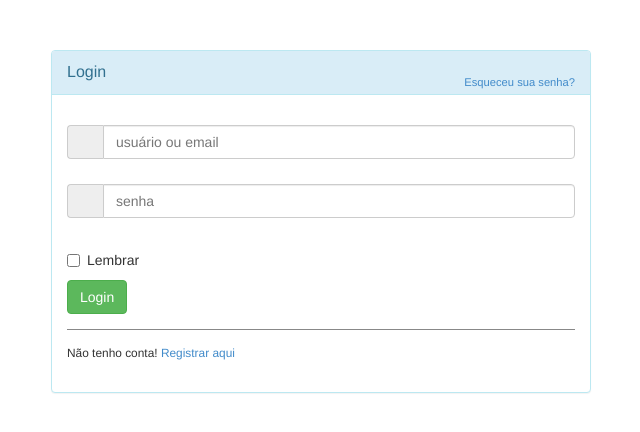
After one commit to Lafaiet/LABICOM-Maestro, a Django app: page /test in a window 1280 px wide. The commit adds this page. Shown: the top 432 px of the page, without its empty margins (319-959 px from the left). Run offline with Django 3.2, Linux system fonts and the light colour scheme; some libraries are stand-ins or nearby versions; some web fonts are replaced.

Commit message:
Nova pagina de login/recuperacao de senha

```diff
--- a/labicommaestro/labicommaestro/urls.py
+++ b/labicommaestro/labicommaestro/urls.py
@@ -16,7 +16,7 @@ Including another URLconf
 from django.conf.urls import url
 from django.contrib import admin
 from django.contrib.auth import views as auth_views
-from room_scheduling.views import main_page_view, request_reservation_view, profile_view, contact_view, calendar_view
+from room_scheduling.views import main_page_view, request_reservation_view, profile_view, contact_view, calendar_view, test
 from room_scheduling.forms import LoginForm
 
 urlpatterns = [
@@ -24,6 +24,7 @@ urlpatterns = [
     url(r'^reservar$', request_reservation_view, name='reservation_page'),
     url(r'^contato$', contact_view, name='contact'),
     url(r'^calendario$', calendar_view, name='calendar'),
+    url(r'^test$', test),
 
     url(r'^admin/', admin.site.urls),
 
--- a/labicommaestro/room_scheduling/templates/calendar.html
+++ b/labicommaestro/room_scheduling/templates/calendar.html
@@ -55,9 +55,9 @@ $(function() {
         // enableRangeSelection: true,
         language: 'pt',
         clickDay: function(e) {
-          // url = "https://www.google.com/calendar";
-          // $( location ).attr("href", url);},
-          alert("clicked at " + e.date.toLocaleDateString("pt-BR"));
+          url = "/";
+          $( location ).attr("href", url);
+          //alert("clicked at " + e.date.toLocaleDateString("pt-BR"));
         },
 
         customDayRenderer: function(element, date) {
--- /dev/null
+++ b/labicommaestro/room_scheduling/templates/login2.html
@@ -0,0 +1,154 @@
+{% load static from staticfiles %}
+
+<!DOCTYPE html>
+<html>
+  <head>
+    <meta charset="utf-8">
+    <title>Login</title>
+
+    <link href="{% static 'css/bootstrap.min.css' %}" rel="stylesheet">
+
+    <!-- jQuery -->
+    <script src="https://code.jquery.com/jquery-2.1.3.min.js"></script>
+
+    <script src="{% static 'js/bootstrap.min.js' %}"></script>
+
+  </head>
+  <body>
+
+    <div class="container">
+        <div id="loginbox" style="margin-top:50px;" class="mainbox col-md-6 col-md-offset-3 col-sm-8 col-sm-offset-2">
+            <div class="panel panel-info" >
+                    <div class="panel-heading">
+                        <div class="panel-title">Login</div>
+                        <div style="float:right; font-size: 80%; position: relative; top:-10px"><a href="#">Esqueceu sua senha?</a></div>
+                    </div>
+
+                    <div style="padding-top:30px" class="panel-body" >
+
+                        <div style="display:none" id="login-alert" class="alert alert-danger col-sm-12"></div>
+
+                        <form id="loginform" class="form-horizontal" role="form">
+
+                            <div style="margin-bottom: 25px" class="input-group">
+                                        <span class="input-group-addon"><i class="glyphicon glyphicon-user"></i></span>
+                                        <input id="login-username" type="text" class="form-control" name="username" value="" placeholder="usuário ou email">
+                                    </div>
+
+                            <div style="margin-bottom: 25px" class="input-group">
+                                        <span class="input-group-addon"><i class="glyphicon glyphicon-lock"></i></span>
+                                        <input id="login-password" type="password" class="form-control" name="password" placeholder="senha">
+                                    </div>
+
+
+
+                            <div class="input-group">
+                                      <div class="checkbox">
+                                        <label>
+                                          <input id="login-remember" type="checkbox" name="remember" value="1"> Lembrar
+                                        </label>
+                                      </div>
+                                    </div>
+
+
+                                <div style="margin-top:10px" class="form-group">
+                                    <!-- Button -->
+
+                                    <div class="col-sm-12 controls">
+                                      <a id="btn-login" href="#" class="btn btn-success">Login  </a>
+
+                                    </div>
+                                </div>
+
+
+                                <div class="form-group">
+                                    <div class="col-md-12 control">
+                                        <div style="border-top: 1px solid#888; padding-top:15px; font-size:85%" >
+                                            Não tenho conta!
+                                        <a href="#" onClick="$('#loginbox').hide(); $('#signupbox').show()">
+                                            Registrar aqui
+                                        </a>
+                                        </div>
+                                    </div>
+                                </div>
+                            </form>
+
+
+
+                        </div>
+                    </div>
+        </div>
+        <div id="signupbox" style="display:none; margin-top:50px" class="mainbox col-md-6 col-md-offset-3 col-sm-8 col-sm-offset-2">
+                    <div class="panel panel-info">
+                        <div class="panel-heading">
+                            <div class="panel-title">Registrar</div>
+                            <div style="float:right; font-size: 85%; position: relative; top:-10px"><a id="signinlink" href="#" onclick="$('#signupbox').hide(); $('#loginbox').show()">Sign In</a></div>
+                        </div>
+                        <div class="panel-body" >
+                            <form id="signupform" class="form-horizontal" role="form">
+
+                                <div id="signupalert" style="display:none" class="alert alert-danger">
+                                    <p>Error:</p>
+                                    <span></span>
+                                </div>
+
+
+
+                                <div class="form-group">
+                                    <label for="email" class="col-md-3 control-label">Email</label>
+                                    <div class="col-md-9">
+                                        <input type="text" class="form-control" name="email" placeholder="Email Address">
+                                    </div>
+                                </div>
+
+                                <div class="form-group">
+                                    <label for="firstname" class="col-md-3 control-label">First Name</label>
+                                    <div class="col-md-9">
+                                        <input type="text" class="form-control" name="firstname" placeholder="First Name">
+                                    </div>
+                                </div>
+                                <div class="form-group">
+                                    <label for="lastname" class="col-md-3 control-label">Last Name</label>
+                                    <div class="col-md-9">
+                                        <input type="text" class="form-control" name="lastname" placeholder="Last Name">
+                                    </div>
+                                </div>
+                                <div class="form-group">
+                                    <label for="password" class="col-md-3 control-label">Password</label>
+                                    <div class="col-md-9">
+                                        <input type="password" class="form-control" name="passwd" placeholder="Password">
+                                    </div>
+                                </div>
+
+                                <div class="form-group">
+                                    <label for="icode" class="col-md-3 control-label">Invitation Code</label>
+                                    <div class="col-md-9">
+                                        <input type="text" class="form-control" name="icode" placeholder="">
+                                    </div>
+                                </div>
+
+                                <div class="form-group">
+                                    <div class="col-md-offset-3 col-md-9">
+                                        <button id="btn-signup" type="button" class="btn btn-info"><i class="icon-hand-right"></i>Registrar</button>
+                                    </div>
+                                </div>
+
+                                <!-- <div style="border-top: 1px solid #999; padding-top:20px"  class="form-group">
+
+                                    <div class="col-md-offset-3 col-md-9">
+                                        <button id="btn-fbsignup" type="button" class="btn btn-primary"><i class="icon-facebook"></i>   Sign Up with Facebook</button>
+                                    </div>
+
+                                </div> -->
+
+
+
+                            </form>
+                         </div>
+                    </div>
+
+         </div>
+    </div>
+
+  </body>
+</html>
--- a/labicommaestro/room_scheduling/templates/main_page.html
+++ b/labicommaestro/room_scheduling/templates/main_page.html
@@ -17,7 +17,7 @@
     </div>
   </div><!--/.row-->
 
-  {% include "rooms_panel.html" with reservations=reservations%}
+  {% include "rooms_panel.html" with reservations=reservations date='hoje' %}
 
 </div>	<!--/.main-->
 
--- a/labicommaestro/room_scheduling/templates/rooms_panel.html
+++ b/labicommaestro/room_scheduling/templates/rooms_panel.html
@@ -49,7 +49,7 @@
  <div class="row">
    <div class="col-lg-12">
      <div class="panel panel-default">
-       <div class="panel-heading">Disposição atual</div>
+       <div class="panel-heading">Reservas para o dia "{{date}}"</div>
        <div class="panel-body">
          <div id="example5.1" style="height: 500px;"></div>
        </div>
--- a/labicommaestro/room_scheduling/views.py
+++ b/labicommaestro/room_scheduling/views.py
@@ -36,3 +36,6 @@ def contact_view(request):
 
 def calendar_view(request):
     return render(request, 'calendar.html', {})
+
+def test(request):
+    return render(request, 'login2.html')
```
